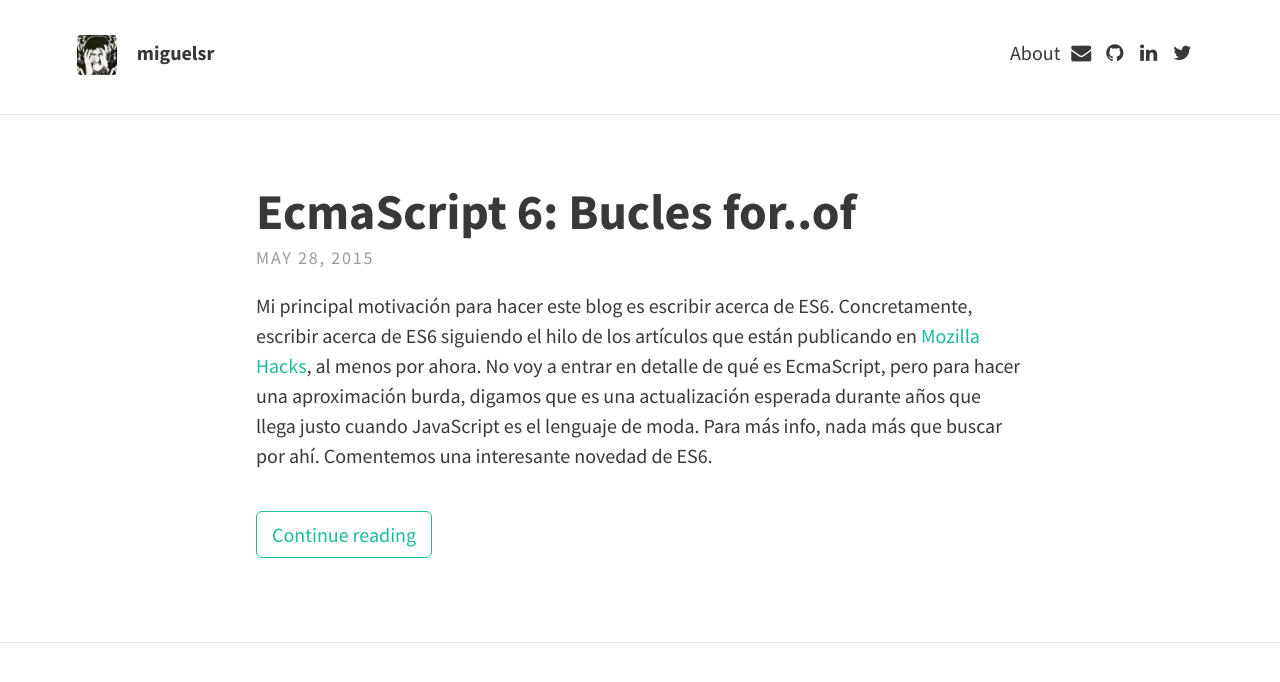
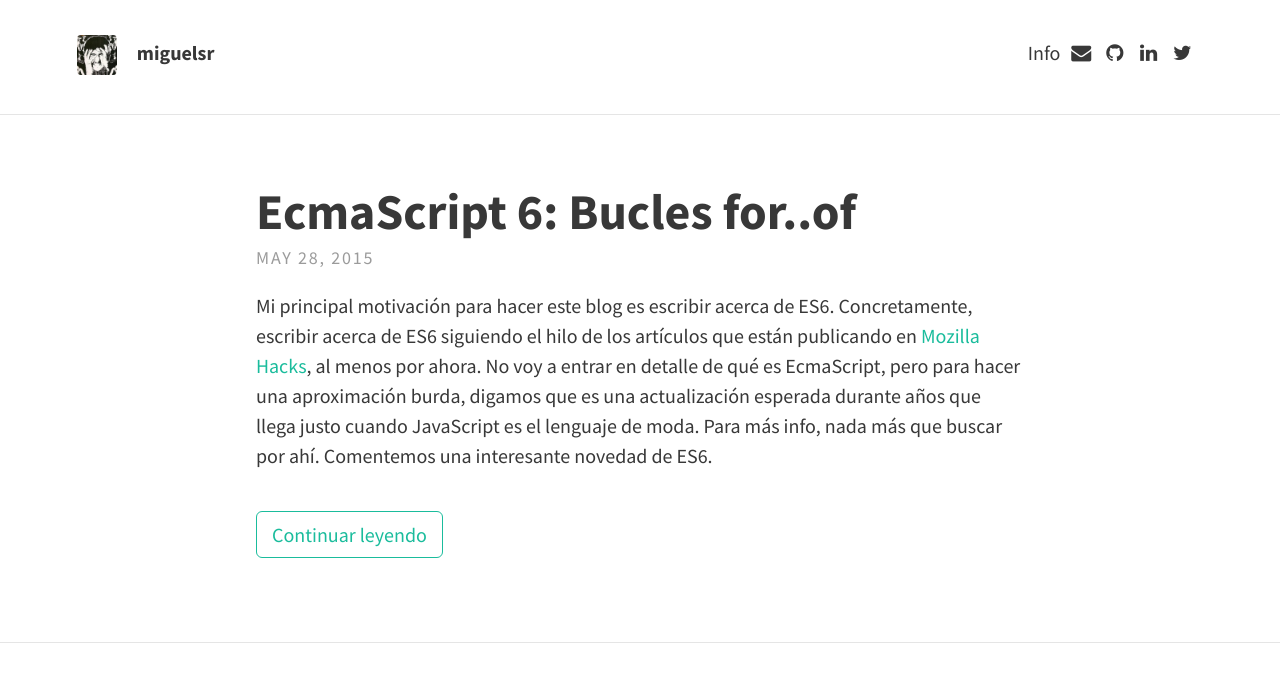
Before and after one commit to MiguelSR/MiguelSR.github.io, a Jekyll site: the page built from index.html, in a window 1280 px wide. Shown: the top 682 px of the page. Built offline with Jekyll 4.4.1, drawn with Linux system fonts in a browser that asks for light colours; nearby versions of some CDN libraries; the list of posts is cut into pages by our own code.

Commit message:
Updating styles, changing About for Info

```diff
--- a/_config.yml
+++ b/_config.yml
@@ -38,12 +38,12 @@ theme:
   katex: true # Enable if using math markup
 
   # Localization strings
-  str_follow_on: "Follow on"
-  str_rss_follow: "Follow RSS feed"
+  str_follow_on: "Seguir"
+  str_rss_follow: "Seguir feed RSS"
   str_email: "Email"
-  str_next: "Next"
-  str_prev: "Prev"
-  str_continue_reading: "Continue reading"
+  str_next: "Siguiente"
+  str_prev: "Anterior"
+  str_continue_reading: "Continuar leyendo"
 
   # Colours, typography and padding
   # Open the "_sass > base" folder, and open "_variables.scss"
--- a/_sass/layouts/_posts.scss
+++ b/_sass/layouts/_posts.scss
@@ -7,7 +7,11 @@ article,
 }
 article {
   .highlight {
-    word-break: keep-all;
+    word-wrap: normal;
+    font-size: 0.8em;
+  }
+  span {
+    white-space: normal !important;
   }
 }
 article {
--- a/about.md
+++ b/about.md
@@ -1,6 +1,6 @@
 ---
 layout: page
-title: About
+title: Info
 permalink: /about/
 ---
 
```
